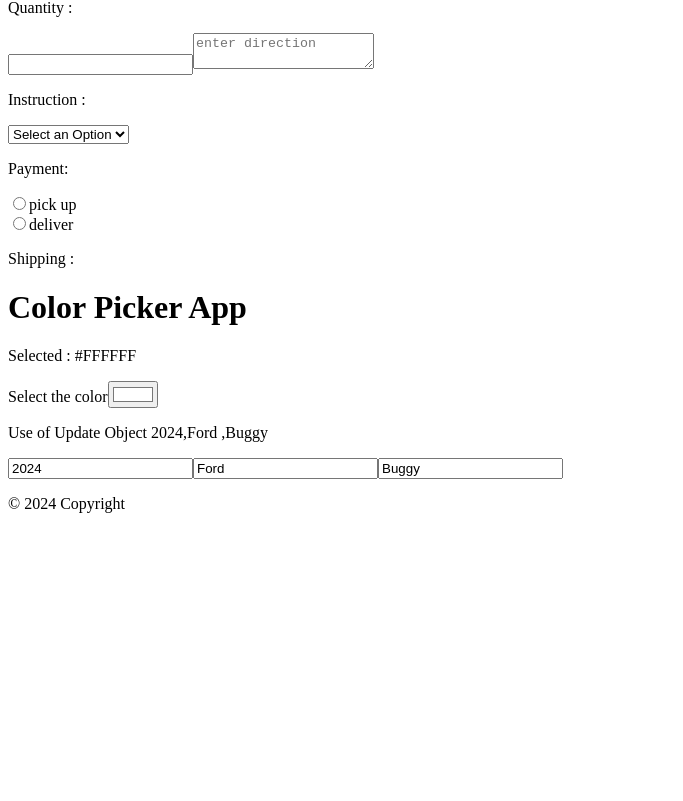
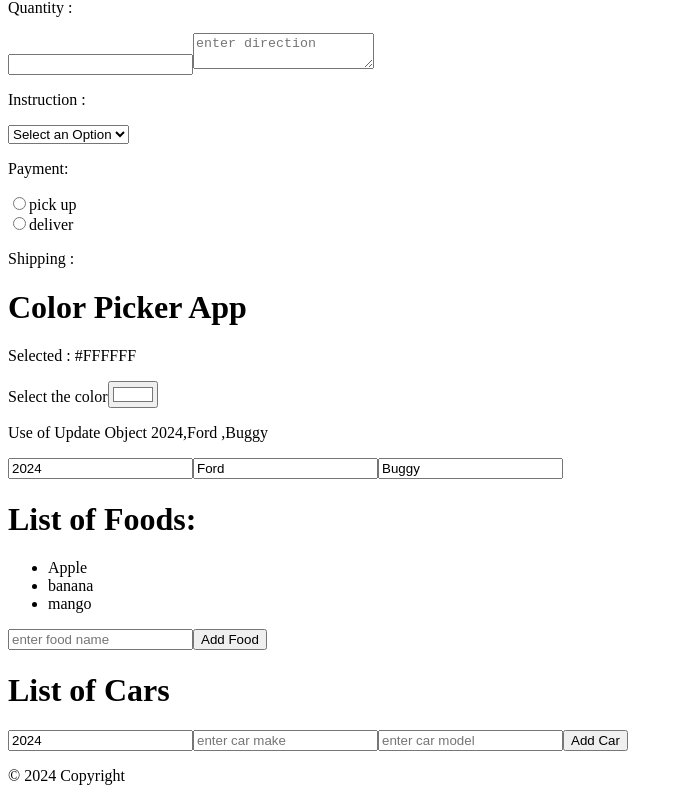
Before and after one commit to ZestyZeeshan/ReactRevision, a React (Vite) app: page / in a window 1280 px wide. Shown: the part 1554-2355 px from the top of the page, without its empty margins (0-683 px from the left). Before the commit the page ends 2083 px from the top, so only its background shows below. Built offline with nearby package versions, Linux system fonts and the light colour scheme.

Commit message:
Arrays Objects Update

```diff
--- a/src/App.jsx
+++ b/src/App.jsx
@@ -11,6 +11,8 @@ import CounterApp from "./ReactHook/CounterApp";
 import Onchange from "./ReactHook/Onchange";
 import ColorPickerApp from "./ColorPicker/ColorPickerApp";
 import UpdateObject from "./UpdateObject/UpdateObject";
+import UpdateArray from "./Array/UpdateArray";
+import UpdateArrayObject from "./Array/UpdateArrayObject";
 
 function App() {
 
@@ -35,6 +37,8 @@ function App() {
       <Onchange/>
       <ColorPickerApp/>
       <UpdateObject/>
+      <UpdateArray/>
+      <UpdateArrayObject/>
 
 
       <Footer/>
--- /dev/null
+++ b/src/Array/UpdateArray.jsx
@@ -0,0 +1,27 @@
+import { useState } from "react";
+
+
+const UpdateArray=()=>{
+    const [foods,SetFood]=useState(["Apple",'banana',"mango"]);
+
+    function handleAddFood(){
+        const newFood = document.getElementById("foodInput").value;
+
+        document.getElementById("foodInput").value="";
+
+        SetFood([...foods,newFood])
+    }
+    return (
+        <div>
+            <h1>List of Foods:</h1>
+            <ul>
+                {foods.map((food,index) => <li key={index}>{food}</li>)}
+            </ul>
+            <input type="text" id="foodInput" placeholder="enter food name" />
+            <button onClick={handleAddFood}>Add Food</button>
+
+        </div>
+    )
+}
+
+export default UpdateArray;
--- /dev/null
+++ b/src/Array/UpdateArrayObject.jsx
@@ -0,0 +1,63 @@
+import { useState } from "react";
+
+const UpdateArrayObject=()=>{
+
+    const[car,setCar]=useState([]);
+    const[caryear,setCaryear]=useState(new Date().getFullYear());
+    const[carMake,setCarmake] = useState("");
+    const[carModel,setCarmodel] = useState("");
+
+    function handleAddCar(){
+        const newCar = {year:caryear,
+                        make:carMake,
+                        model:carModel
+        };
+
+        setCar(c => [...c,newCar]);
+        setCaryear(new Date().getFullYear());
+        setCarmake("");
+        setCarmodel("");
+
+    }
+    // inplace of _ below we write elemt or parameter using _ means we can ignore that
+
+    function handleRemoveCar(index){
+        setCar( c => c.filter((_, i)=> i !==index));
+
+
+    }
+
+    function handleCaryear(event){
+        setCaryear(event.target.value)
+    }
+
+    function handleCrModel(event){
+        setCarmodel(event.target.value)
+    }
+
+    function handleMakeChange(event){
+        setCarmake(event.target.value)
+
+    }
+
+
+    return (
+        <div>
+            <h1>List of Cars</h1>
+            <ul>
+                {car.map((car,index)=><li key={index}
+                //arrroe function ()=> with no paramenter for remkvingh
+                onClick={() => handleRemoveCar(index)}>{car.year}{car.make}{car.model}</li>)}
+            </ul>
+
+            <input type="number" value={caryear} onChange={handleCaryear}/>
+            <input type="text" value={carMake} onChange={handleMakeChange} placeholder="enter car make"/>
+            <input type="text" value={carModel} onChange={handleCrModel} placeholder="enter car model"/>
+            <button onClick={handleAddCar}>Add Car</button>
+
+
+        </div>
+    )
+}
+
+export default UpdateArrayObject;
```
